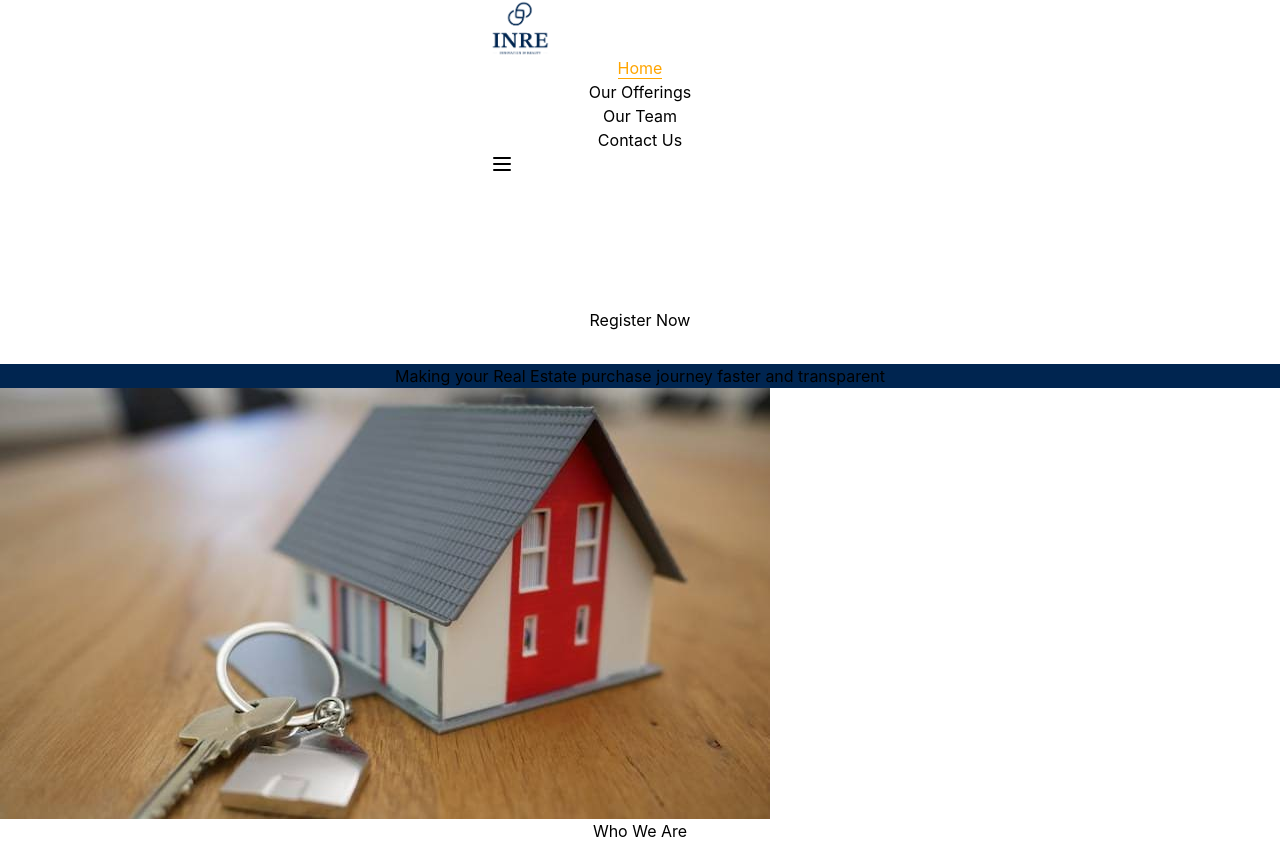
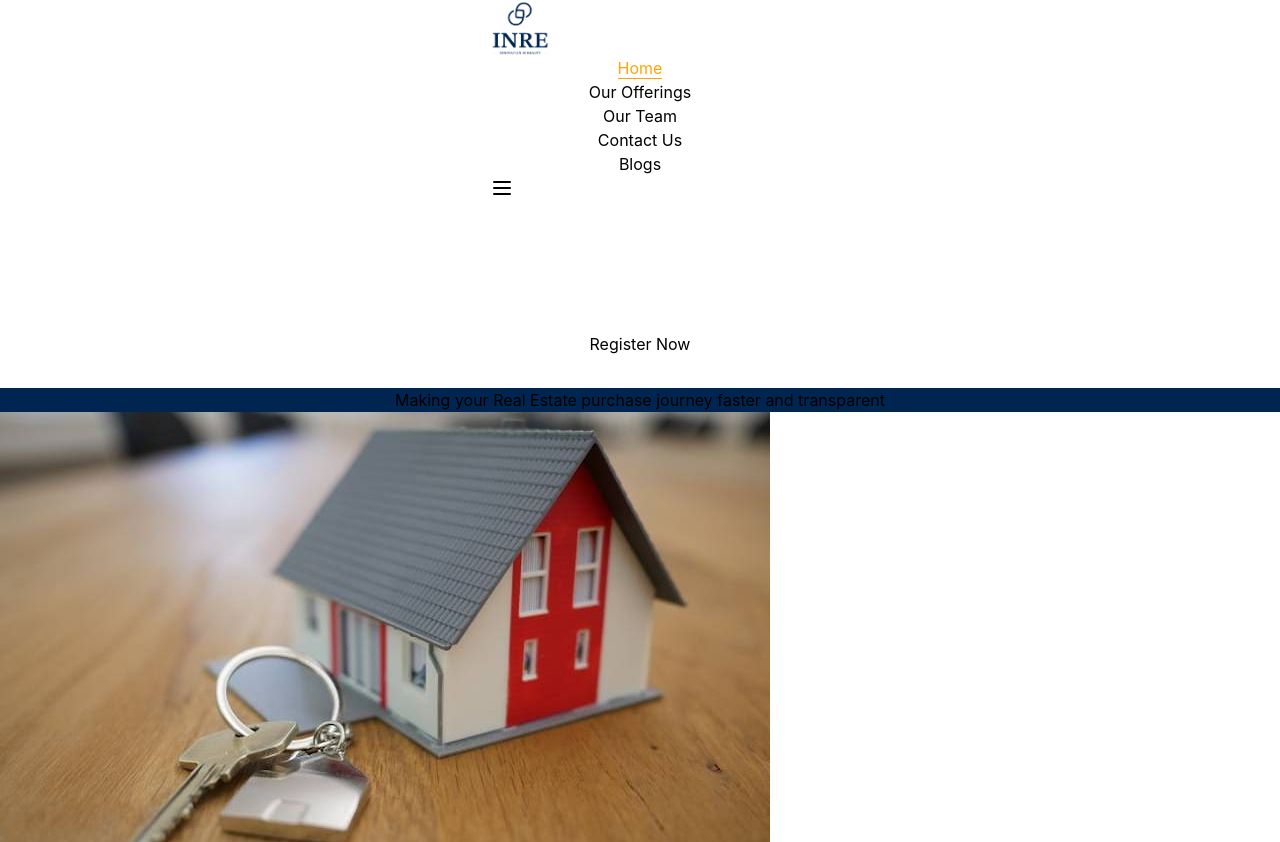
Before and after one commit to MercuryHG007/INRE-WebApp, a React (Create React App) app: page / in a window 1280 px wide. Shown: the top 842 px of the page. Built offline with nearby package versions, Linux system fonts and the light colour scheme; the HTML template or start-up script is replaced by a standard one; what @material-tailwind/react would draw is missing.

Commit message:
Navbar Footer Updated

```diff
--- a/src/components/Footer.js
+++ b/src/components/Footer.js
@@ -77,7 +77,7 @@ function Foot() {
           <li>
             <Typography
               as="a"
-              href="#home"
+              href="#blog"
               color="blue-gray"
               className="text-[18px] font-normal text-white transition-colors hover:text-blue-500 focus:text-blue-500"
             >
@@ -87,7 +87,7 @@ function Foot() {
           <li>
             <Typography
               as="a"
-              href="#offerings"
+              href=""
               color="blue-gray"
               className="text-[18px] font-normal text-white transition-colors hover:text-blue-500 focus:text-blue-500"
             >
--- a/src/components/Navbar.js
+++ b/src/components/Navbar.js
@@ -93,6 +93,24 @@ function Nav() {
           Contact Us
         </a>
       </Typography>
+      <Typography
+        as="li"
+        variant="small"
+        color="blue-gray"
+        className={`p-1 text-lg font-semibold`}
+      >
+        <a
+          href="#blog"
+          className="pb-1 flex items-center"
+          style={{
+            color: activeLink==='blog' ? 'Orange' : '',
+            borderBottom: activeLink==='blog' ? '1px solid Orange' : '',
+          }}
+          onClick={() => setActiveLink('blog')}
+        >
+          Blogs
+        </a>
+      </Typography>
     </ul>
   );
 
```
